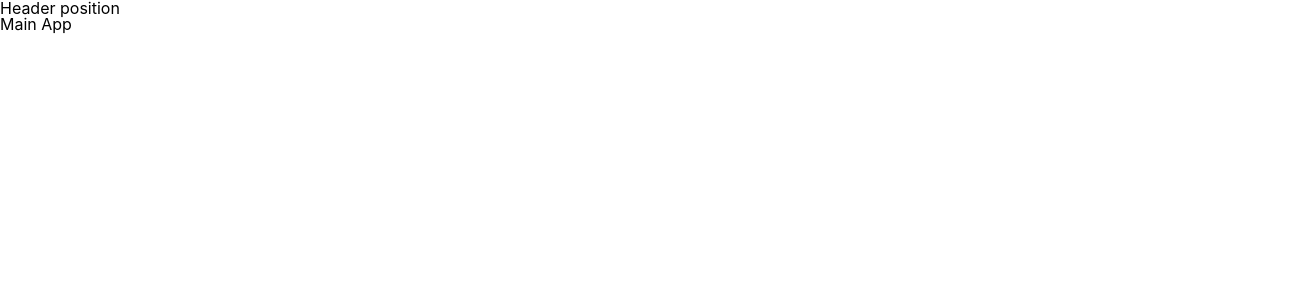
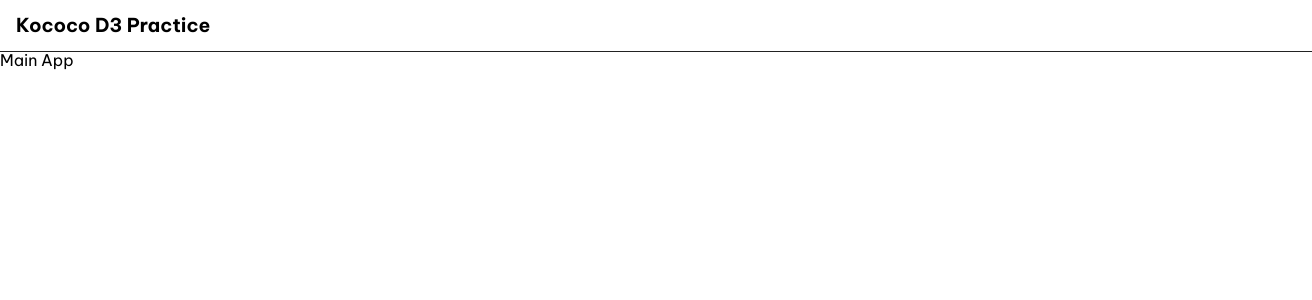
Before and after one commit to kylecocolim/Kococo-D3-Chart-Practice, a React (Vite) app: page / in a window 1280 px wide. Shown: the top 300 px of the page, 1312 px wide, since content can reach past the window. Built offline with nearby package versions, Linux system fonts and the light colour scheme.

Commit message:
add 404 and Linter Configuration

```diff
--- a/src/Router.tsx
+++ b/src/Router.tsx
@@ -1,10 +1,14 @@
 import { HashRouter, Routes, Route } from "react-router-dom";
 import App from "./App";
+import CandleStickChart from "./pages/CandleStickChart";
+import NotFound from "./pages/NotFound";
 export default function Router() {
   return (
     <HashRouter>
       <Routes>
-        <Route path="/" element={<App></App>}></Route>
+        <Route path="/" element={<App />}></Route>
+        <Route path="candle" element={<CandleStickChart />}></Route>
+        <Route path="*" element={<NotFound />}></Route>
       </Routes>
     </HashRouter>
   );
--- a/src/components/Header.tsx
+++ b/src/components/Header.tsx
@@ -1,3 +1,7 @@
 export default function Header() {
-  return <header className="main-layout-header">Header position</header>;
+  return (
+    <header className="main-layout-header">
+      <span className="header-title">Kococo D3 Practice</span>
+    </header>
+  );
 }
--- a/src/components/Layout.tsx
+++ b/src/components/Layout.tsx
@@ -1,6 +1,6 @@
 import { LayoutType } from "../types";
 import Header from "./Header";
-
+import "../styles/layout.css";
 export default function Layout({ children }: LayoutType) {
   return (
     <main className="main-layout">
--- /dev/null
+++ b/src/pages/CandleStickChart.tsx
@@ -0,0 +1,9 @@
+import Layout from "../components/Layout";
+
+export default function CandleStickChart() {
+  return (
+    <Layout>
+      <span>CandleStickChart</span>
+    </Layout>
+  );
+}
--- /dev/null
+++ b/src/pages/NotFound.tsx
@@ -0,0 +1,16 @@
+import { useNavigate } from 'react-router-dom'
+export default function NotFound() {
+    const navigate = useNavigate()
+    return (
+        <main className="page-not-found">
+            <h1>Page Not Found</h1>
+            <a
+                onClick={() => {
+                    navigate(-1)
+                }}
+            >
+                Turn back ⬅️
+            </a>
+        </main>
+    )
+}
--- a/src/styles/index.css
+++ b/src/styles/index.css
@@ -1,6 +1,6 @@
 body {
   margin: 0;
-  font-family: -apple-system, BlinkMacSystemFont, 'Segoe UI', 'Roboto', 'Oxygen',
+  font-family: 'Be Vietnam Pro', sans-serif, -apple-system, BlinkMacSystemFont, 'Segoe UI', 'Roboto', 'Oxygen',
     'Ubuntu', 'Cantarell', 'Fira Sans', 'Droid Sans', 'Helvetica Neue',
     sans-serif;
   -webkit-font-smoothing: antialiased;
@@ -11,3 +11,18 @@ code {
   font-family: source-code-pro, Menlo, Monaco, Consolas, 'Courier New',
     monospace;
 }
+
+a {
+  cursor: pointer;
+}
+
+.page-not-found {
+  display: flex;
+  height: 100vh;
+  flex-direction: column;
+  justify-content: center;
+  align-items: center;
+  gap: 1rem;
+  font-size: 1.5rem;
+  font-weight: 900;
+}
--- /dev/null
+++ b/src/styles/layout.css
@@ -0,0 +1,19 @@
+.main-layout {
+    position: relative;
+    display: flex;
+    flex-direction: column;
+}
+
+.main-layout-header {
+    display: flex;
+    align-items: center;
+    padding: 1rem;
+    width: 100%;
+    border-bottom: 1px solid #222;
+}
+
+.main-layout-header .header-title {
+    font-weight: bold;
+    font-size: 1.2rem;
+    cursor: pointer;
+}
```
Also changed, not shown: 1 other file (tests, documents, lock files or other folders).
